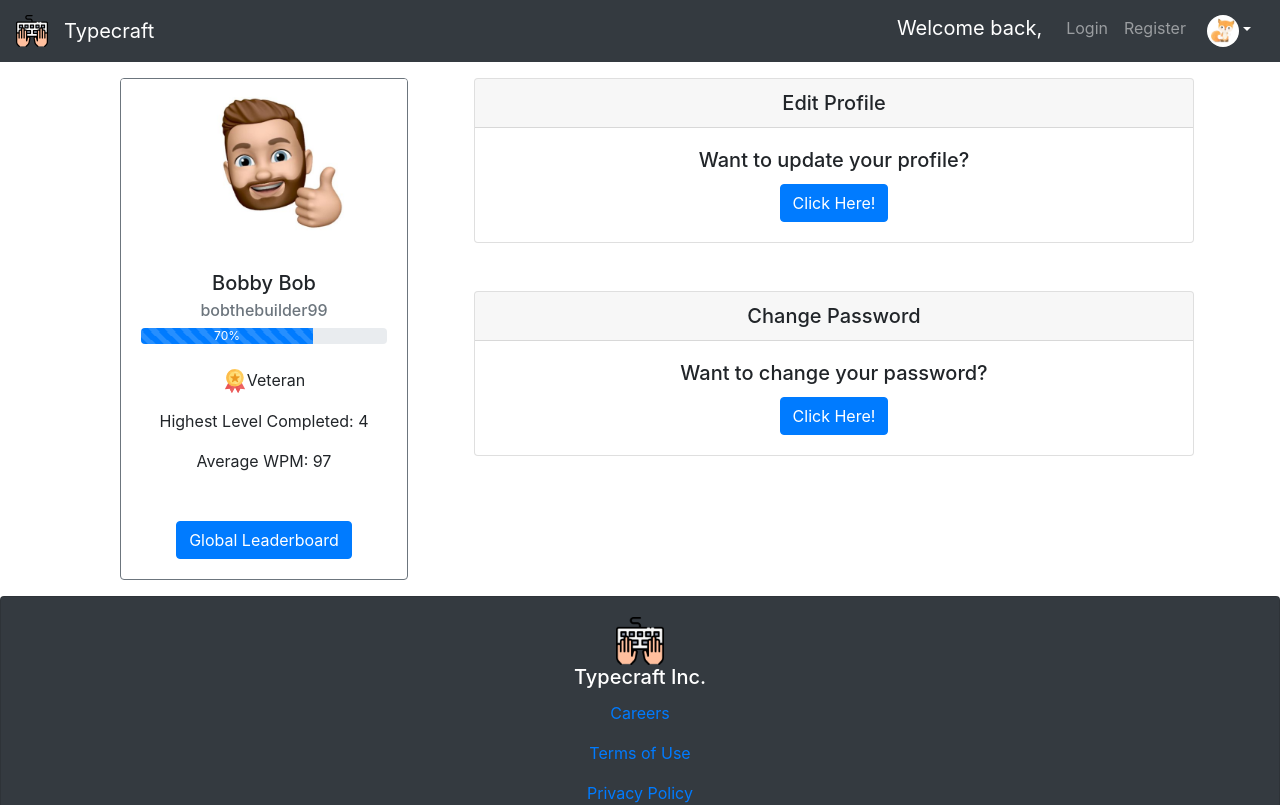
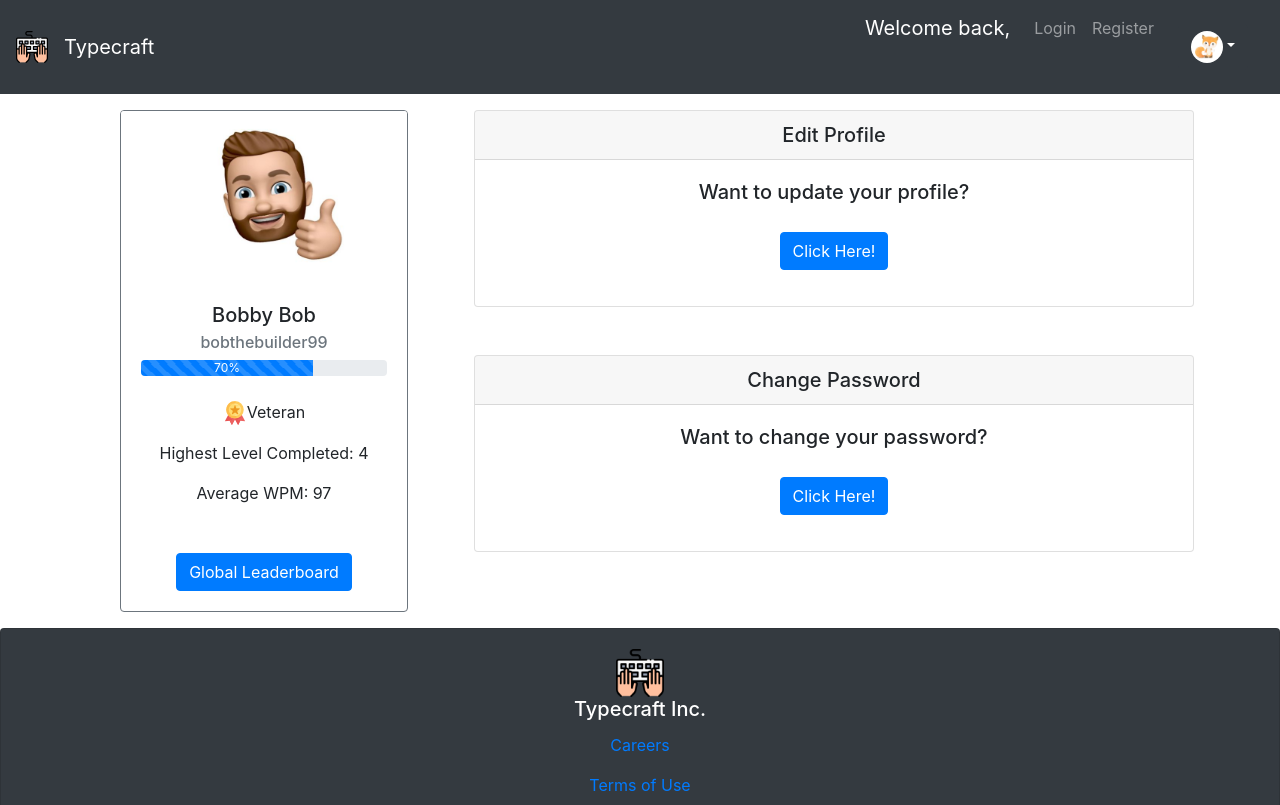
Before and after one commit to rbbenett/final-project-lhl, a React (Create React App) app in the folder final-project/: page /profile in a window 1280 px wide. Shown: the top 805 px of the page. Built offline with nearby package versions, Linux system fonts and the light colour scheme; no server answers; the HTML template or start-up script is replaced by a standard one.

Commit message:
css styling

```diff
--- a/final-project/src/components/EditPassword.css
+++ b/final-project/src/components/EditPassword.css
@@ -1,3 +1,11 @@
 div.currentPass.form-group {
   margin: 0 0 1rem 0;
 }
+
+button {
+  margin: 1rem
+}
+
+button.btn.btn-primary {
+  margin-top: 1rem
+}
--- a/final-project/src/components/EditUser.css
+++ b/final-project/src/components/EditUser.css
@@ -10,9 +10,13 @@ h3 {
   text-align: center;
 }
 div.form-group {
-  margin: 1rem
+  margin-top: 1rem
 }
 
 div.form-row {
   margin: -20px
 }
+
+button.btn.btn-primary {
+  margin: 0 0 1rem 0
+}
--- a/final-project/src/components/Register.css
+++ b/final-project/src/components/Register.css
@@ -10,7 +10,7 @@ h3 {
   text-align: center;
 }
 div.form-group {
-  margin: 1rem
+  margin-top: 1rem
 }
 
 div.form-row {
```
